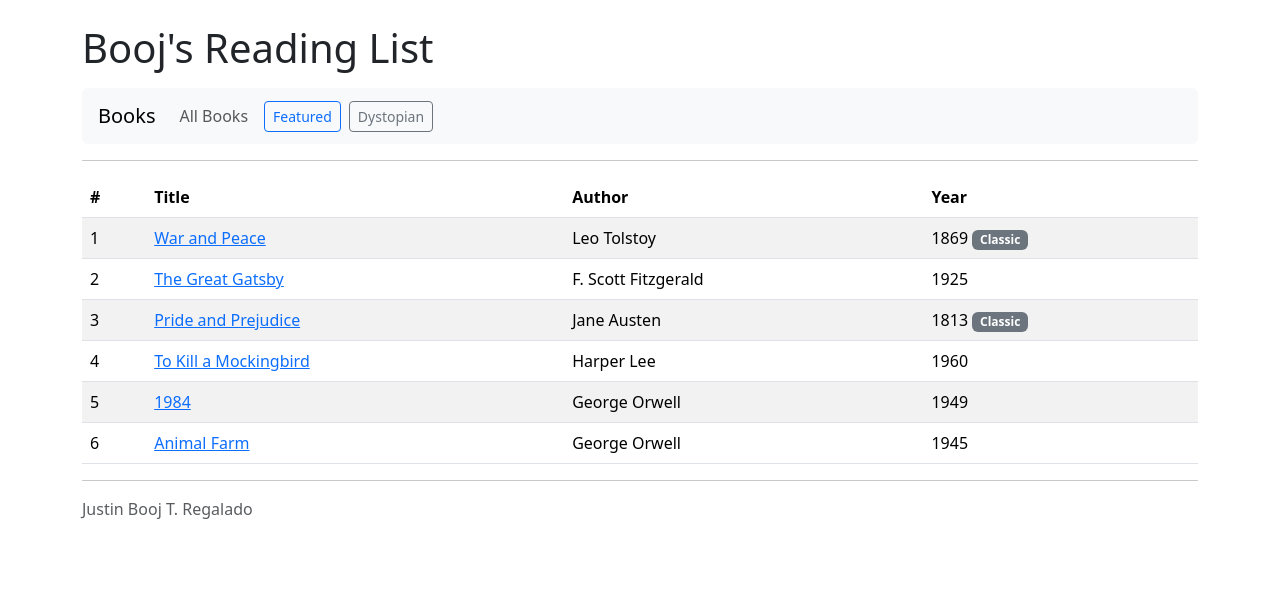
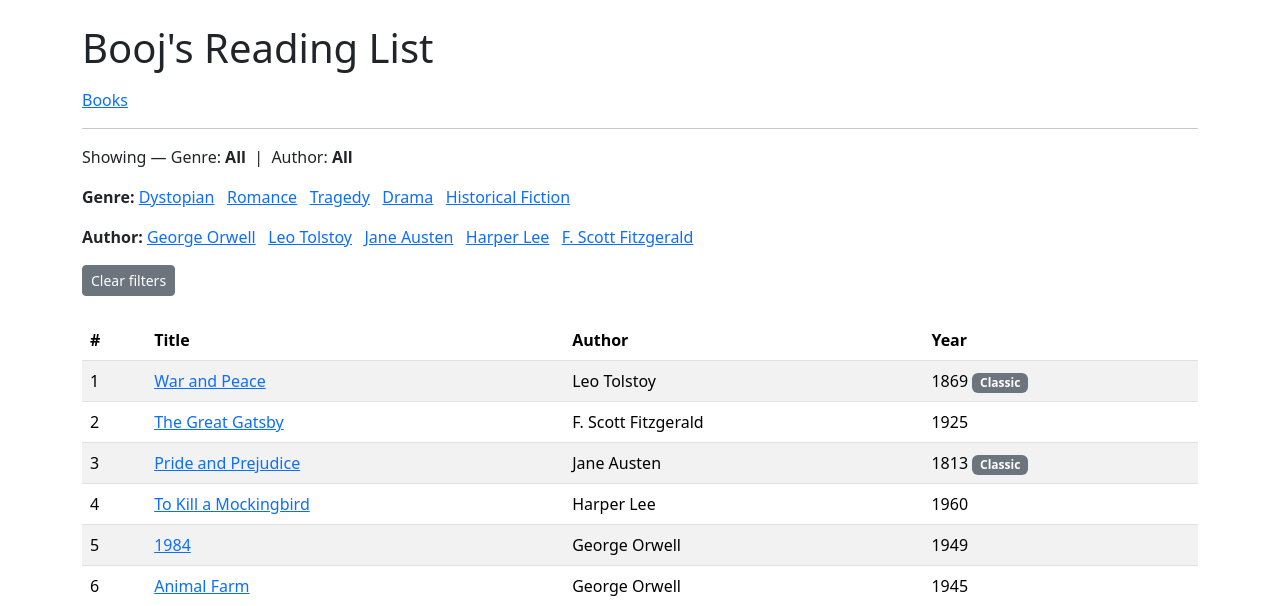
Before and after one commit to regaladojustinbooj27-hash/itrackb4-la14-Regalado-JustinBooj, a Laravel app: page /books in a window 1280 px wide. Shown: the top 606 px of the page. Run offline with Laravel 12, Linux system fonts and the light colour scheme.

Commit message:
Add book list route, controller and view

```diff
--- a/app/Http/Controllers/BookController.php
+++ b/app/Http/Controllers/BookController.php
@@ -18,12 +18,33 @@ class BookController extends Controller
         ];
     }
 
-    public function index()
-    {
-        $books = $this->getBooks();
 
-        return view('books.index', ['books' => $books]);
+
+    public function index(Request $request)
+{
+    $genre = $request->query('genre', null);
+    $author = $request->query('author', null);
+
+    $books = $this->getBooks();
+
+    if ($genre !== null) {
+        $books = array_filter($books, function ($book) use ($genre) {
+            return strtolower($book['genre']) === strtolower($genre);
+        });
     }
+
+    if ($author !== null) {
+        $books = array_filter($books, function ($book) use ($author) {
+            return strtolower($book['author']) === strtolower($author);
+        });
+    }
+
+    return view('books.index', [
+        'books' => $books,
+        'genre' => $genre,
+        'author' => $author,
+    ]);
+}
 
 
     public function create()
--- a/resources/views/books/index.blade.php
+++ b/resources/views/books/index.blade.php
@@ -1,8 +1,33 @@
 @extends('layouts.app')
 
 @section('title', 'All Books')
+@section('content')
 
-@section('content')
+    <p>
+        Showing —
+        Genre: <strong>{{ $genre ?? 'All' }}</strong> &nbsp;|&nbsp;
+        Author: <strong>{{ $author ?? 'All' }}</strong>
+    </p>
+
+    <p>
+        <strong>Genre:</strong>
+        @foreach (['Dystopian', 'Romance', 'Tragedy', 'Drama', 'Historical Fiction'] as $g)
+            <a href="{{ route('books.index', ['genre' => $g, 'author' => $author]) }}">{{ $g }}</a>
+            &nbsp;
+        @endforeach
+    </p>
+
+    <p>
+        <strong>Author:</strong>
+        @foreach (['George Orwell', 'Leo Tolstoy', 'Jane Austen', 'Harper Lee', 'F. Scott Fitzgerald'] as $a)
+            <a href="{{ route('books.index', ['genre' => $genre, 'author' => $a]) }}">{{ $a }}</a>
+            &nbsp;
+        @endforeach
+    </p>
+
+    <a href="{{ route('books.index') }}" class="btn btn-secondary btn-sm">Clear filters</a>
+    <br><br>
+
     <table class="table table-striped table-hover">
         <thead>
             <tr>
--- a/resources/views/partials/_nav.blade.php
+++ b/resources/views/partials/_nav.blade.php
@@ -1,8 +1,5 @@
-<nav class="navbar navbar-expand navbar-light bg-light rounded px-3 mb-3">
-    <a class="navbar-brand" href="{{ route('books.index') }}">Books</a>
-    <div class="navbar-nav d-flex flex-row align-items-center gap-2">
-        <a class="nav-link" href="{{ route('books.index') }}">All Books</a>
-        <a class="btn btn-outline-primary btn-sm" href="{{ route('books.featured') }}">Featured</a>
-        <a class="btn btn-outline-secondary btn-sm" href="{{ route('books.filter', 'Dystopian') }}">Dystopian</a>
-    </div>
+<nav>
+    <a href="{{ route('books.index') }}" class="{{ request()->is('books*') ? 'active' : '' }}">
+        Books
+    </a>
 </nav>
--- a/routes/web.php
+++ b/routes/web.php
@@ -2,7 +2,7 @@
 
 use Illuminate\Support\Facades\Route;
 use App\Http\Controllers\BookController;
-use App\Http\Controllers\TeacherController;
+
 
 Route::get('/', function () {
     return view('welcome');
@@ -11,14 +11,9 @@ Route::get('/', function () {
 Route::get('/books/featured', [BookController::class, 'featured'])
     ->name('books.featured');
 
-Route::get('/books/filter/{genre?}', [BookController::class, 'filter'])
-    ->name('books.filter');
+Route::get('/books/filter/{genre?}', function ($genre = null) {
+    return redirect()->route('books.index', $genre ? ['genre' => $genre] : []);
+})->name('books.filter');
 
 Route::resource('books', BookController::class)
     ->only(['index', 'show']);
-
-Route::get('/teachers/featured', [TeacherController::class, 'featured'])
-    ->name('teachers.featured');
-
-Route::resource('teachers', TeacherController::class)
-    ->only(['index', 'show']);
```
Also changed, not shown: app/Http/Controllers/TeacherController.php (deleted, +0 -64 lines), resources/views/books/filter.blade.php (deleted, +0 -34 lines), resources/views/layouts/app.blade.php (line endings or trailing spaces).
